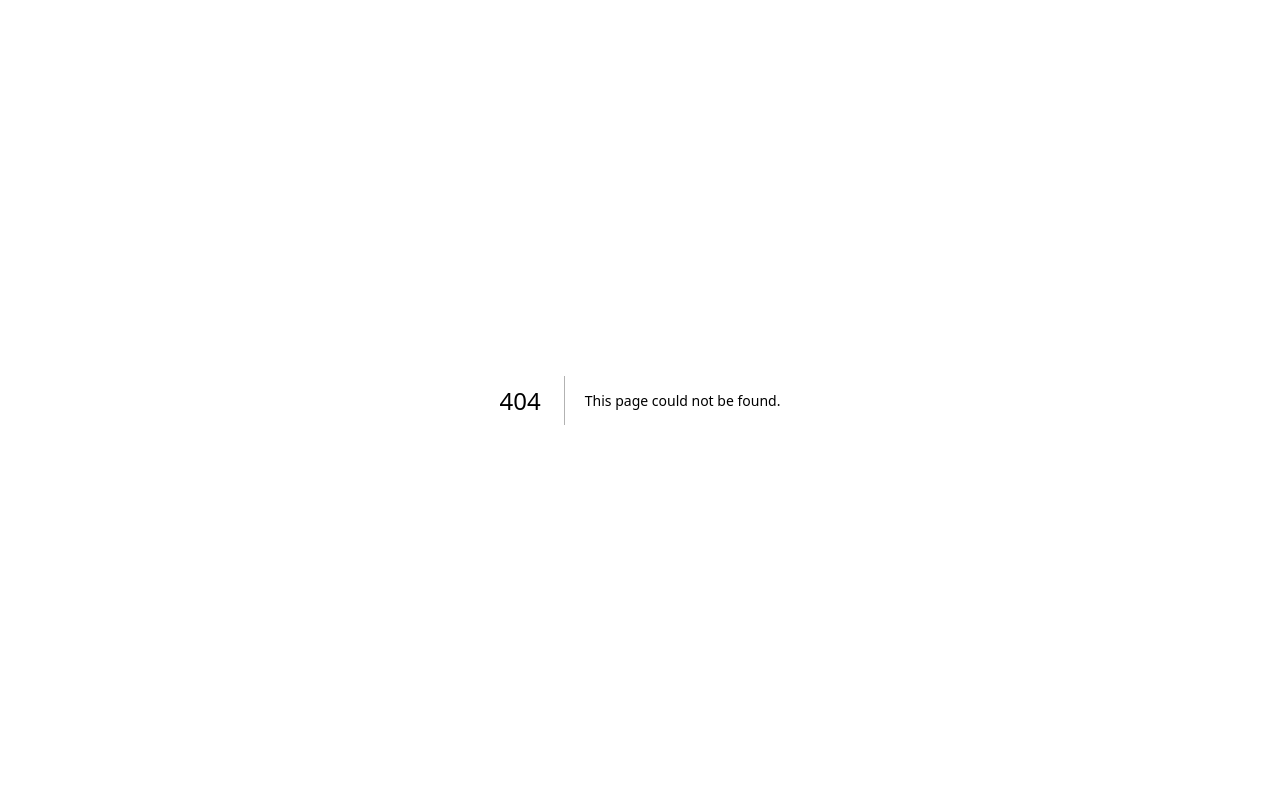
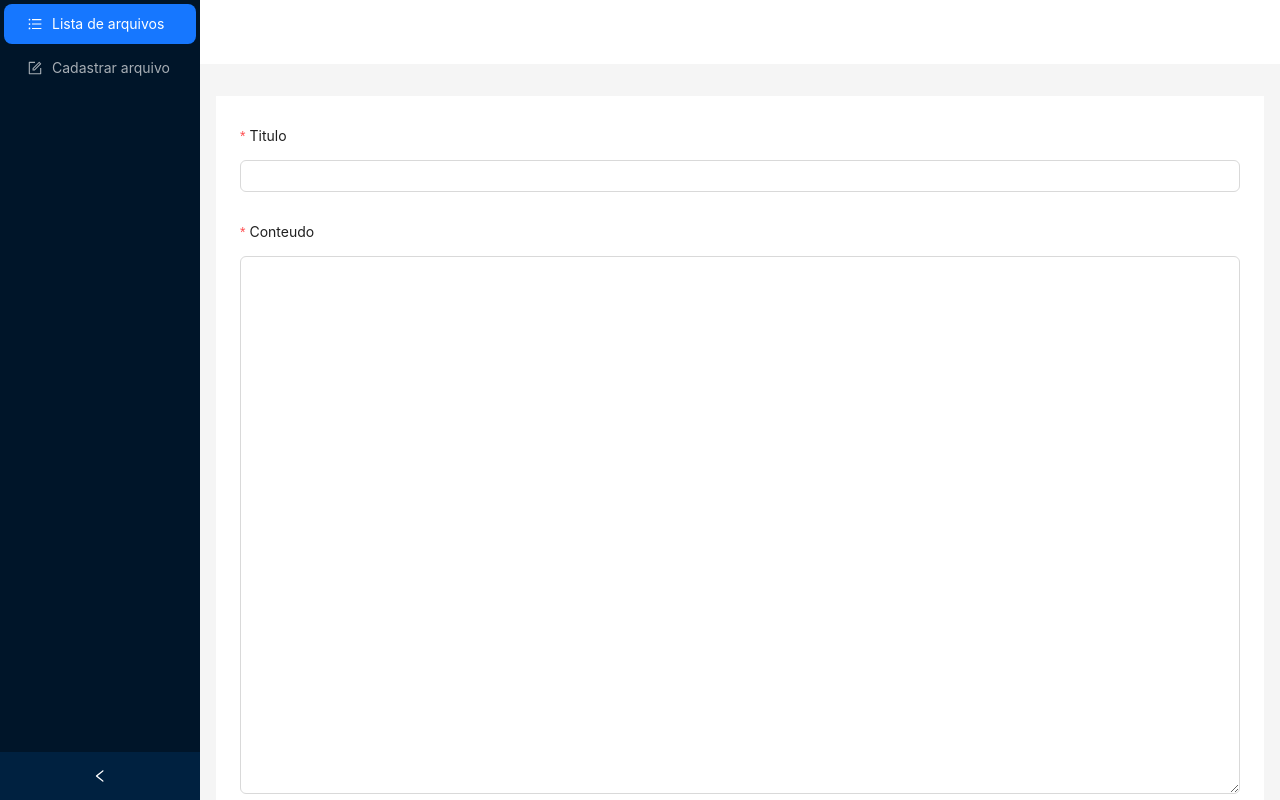
Before and after one commit to AndreFelipe97/google-doc-simulation, a Next.js app: page /file/add in a window 1280 px wide. Before the commit this address had no page. Shown: the top 800 px of the page. Built offline with nearby package versions, Linux system fonts and the light colour scheme.

Commit message:
feat: add better design

```diff
--- /dev/null
+++ b/src/components/_layout/breadcrumbs/index.tsx
@@ -0,0 +1,14 @@
+import BreadcrumbsProvider, { BreadcrumbsContext } from "@/contexts/breadcrumbs";
+import { Breadcrumb } from "antd";
+import { useContext } from "react";
+
+export function BreadcrumbsLayout() {
+  const { items } = useContext(BreadcrumbsContext)
+  return (
+    <Breadcrumb style={{ margin: '16px 0' }}>
+      {
+        items.map(item => <Breadcrumb.Item key={item}>{item}</Breadcrumb.Item>)
+      }
+    </Breadcrumb>
+  );
+}
--- /dev/null
+++ b/src/components/_layout/index.tsx
@@ -0,0 +1,88 @@
+import React, { ReactNode, useContext, useEffect, useState } from 'react';
+import {
+  FormOutlined,
+  UnorderedListOutlined,
+} from '@ant-design/icons';
+import { Breadcrumb, Layout, Menu, notification, theme } from 'antd';
+import { useRouter } from 'next/router';
+import { NotificationContext } from '@/contexts/notification';
+import { BreadcrumbsLayout } from './breadcrumbs';
+import BreadcrumbsProvider, { BreadcrumbsContext } from '@/contexts/breadcrumbs';
+import { TitlePageContext } from '@/contexts/PageTitle';
+
+const { Header, Content, Footer, Sider } = Layout;
+
+interface LayoutDefaultProps {
+  children: ReactNode;
+}
+
+export function LayoutDefault({ children }: LayoutDefaultProps) {
+  const [collapsed, setCollapsed] = useState(false);
+
+  const [api, contextHolder] = notification.useNotification();
+
+  const { state, message, description } = useContext(NotificationContext);
+  const { title } = useContext(TitlePageContext);
+
+  useEffect(() => {
+    api[state ? state : 'info']({
+      message: state ? message : 'Bem-vindo',
+      description: state ? description : '',
+    });
+  }, [api, description, message, state]);
+
+  const {
+    token: { colorBgContainer },
+  } = theme.useToken();
+
+  const router = useRouter();
+
+  const { setBreadcrumbsType } = useContext(BreadcrumbsContext)
+
+  return (
+    <Layout style={{ minHeight: '100vh' }}>
+      {contextHolder}
+      <Sider collapsible collapsed={collapsed} onCollapse={(value) => setCollapsed(value)} >
+        <div className="demo-logo-vertical" />
+        <Menu theme="dark" defaultSelectedKeys={['1']} mode="inline" items={[
+          {
+            key: '1',
+            icon: <UnorderedListOutlined />,
+            label: 'Lista de arquivos',
+            onClick: () => {
+              setBreadcrumbsType(['Lista de arquivos'])
+              router.push('/')
+            }
+          },
+          {
+            key: '2',
+            icon: <FormOutlined />,
+            label: 'Cadastrar arquivo',
+            onClick: () => {
+              setBreadcrumbsType(['Cadastrar arquivo'])
+              router.push('/file/add')
+            }
+          },
+        ]} />
+      </Sider>
+      <Layout>
+        <Header style={{
+          padding: '0 20px 0',
+          background: colorBgContainer,
+          fontSize: 20,
+          fontWeight: 'bold'
+        }}
+        >
+          {title}
+        </Header>
+        <Content style={{ margin: '0 16px' }}>
+          <BreadcrumbsLayout />
+          <div style={{ padding: 24, minHeight: 360, background: colorBgContainer }}>
+            {children}
+          </div>
+        </Content>
+        <Footer style={{ textAlign: 'center' }}>André ©2023</Footer>
+      </Layout>
+    </Layout>
+  );
+};
--- a/src/components/table/index.tsx
+++ b/src/components/table/index.tsx
@@ -16,8 +16,8 @@ export function Table() {
   const { data } = useSWR(`http://localhost:3000/api/files/`, fetcher);
 
   return (
-    <TableComponent dataSource={data}>
-      <Column title="Titulo" dataIndex="title" key="title" />
+    <TableAntd dataSource={data} pagination={false}>
+      <Column title="Titulo do arquivo" dataIndex="title" key="title" />
       <Column
         title="Action"
         key="action"
@@ -32,6 +32,6 @@ export function Table() {
           </Space>
         )}
       />
-    </TableComponent>
+    </TableAntd>
   );
 }
--- /dev/null
+++ b/src/contexts/PageTitle.tsx
@@ -0,0 +1,29 @@
+import { ReactNode, createContext, useEffect } from "react";
+import React, { useState } from "react";
+
+interface TitlePageContext {
+  title: string;
+  setTitlePage: (title: string) => void;
+}
+
+export const TitlePageContext = createContext({} as TitlePageContext);
+
+interface TitlePageProviderProps {
+  children: ReactNode;
+}
+
+function TitlePageProvider({ children }: TitlePageProviderProps) {
+  const [title, setTitle] = useState<string>('');
+
+  function setTitlePage(title: string) {
+    setTitle(title)
+  }
+
+  return (
+    <TitlePageContext.Provider value={{ title, setTitlePage }}>
+      {children}
+    </TitlePageContext.Provider>
+  );
+}
+
+export default TitlePageProvider;
--- /dev/null
+++ b/src/contexts/breadcrumbs.tsx
@@ -0,0 +1,29 @@
+import { ReactNode, createContext, useEffect } from "react";
+import React, { useState } from "react";
+
+interface BreadcrumbsContextType {
+  items: Array<string>;
+  setBreadcrumbsType: (items: Array<string>) => void;
+}
+
+export const BreadcrumbsContext = createContext({} as BreadcrumbsContextType);
+
+interface BreadcrumbsProviderProps {
+  children: ReactNode;
+}
+
+function BreadcrumbsProvider({ children }: BreadcrumbsProviderProps) {
+  const [items, setItems] = useState<Array<string>>([]);
+
+  function setBreadcrumbsType(items: Array<string>) {
+    setItems(items)
+  }
+
+  return (
+    <BreadcrumbsContext.Provider value={{ items, setBreadcrumbsType }}>
+      {children}
+    </BreadcrumbsContext.Provider>
+  );
+}
+
+export default BreadcrumbsProvider;
--- /dev/null
+++ b/src/contexts/notification.tsx
@@ -0,0 +1,47 @@
+import { ReactNode, createContext, useEffect } from "react";
+import React, { useState } from "react";
+
+type NotificationType = 'success' | 'error' | null;
+
+interface NotificationContextType {
+  state: NotificationType;
+  message: string;
+  description: string;
+  setNotificationType: (type: NotificationType) => void;
+}
+
+export const NotificationContext = createContext({} as NotificationContextType);
+
+interface NotificationProviderProps {
+  children: ReactNode;
+}
+
+function NotificationProvider({ children }: NotificationProviderProps) {
+  const [state, setState] = useState<NotificationType>(null);
+  const [message, setMessage] = useState<string>('');
+  const [description, setDescription] = useState<string>('');
+
+  function setNotificationType(type: NotificationType) {
+    setState(type)
+    switch (type) {
+      case 'success':
+        setMessage('Cadastrado com sucesso!');
+        setDescription('Seu arquivo foi cadastrado com sucesso!');
+        break;
+      case 'error':
+        setMessage('Não foi possível cadastrar!');
+        setDescription('Seu arquivo não foi cadastrado verifique se as informações estão corretas');
+        break;
+      default:
+        console.log('Error');
+    }
+  }
+
+  return (
+    <NotificationContext.Provider value={{ state, message, description, setNotificationType }}>
+      {children}
+    </NotificationContext.Provider>
+  );
+}
+
+export default NotificationProvider;
--- a/src/pages/_app.tsx
+++ b/src/pages/_app.tsx
@@ -1,8 +1,22 @@
+import { LayoutDefault } from '@/components/_layout';
+import TitlePageProvider from '@/contexts/PageTitle';
+import BreadcrumbsProvider from '@/contexts/breadcrumbs';
+import NotificationProvider from '@/contexts/notification';
 import { globalStyles } from '@/styles/global';
 import type { AppProps } from 'next/app'
 
 globalStyles();
 
 export default function App({ Component, pageProps }: AppProps) {
-  return <Component {...pageProps} />
+  return (
+    <NotificationProvider>
+      <BreadcrumbsProvider>
+        <TitlePageProvider>
+          <LayoutDefault>
+            <Component {...pageProps} />
+          </LayoutDefault>
+        </TitlePageProvider>
+      </BreadcrumbsProvider>
+    </NotificationProvider>
+  )
 }
--- /dev/null
+++ b/src/pages/file/add/index.tsx
@@ -0,0 +1,77 @@
+import { TitlePageContext } from "@/contexts/PageTitle";
+import { NotificationContext } from "@/contexts/notification";
+import { api } from "@/lib/axios";
+import { Button, Form, Input, Row } from "antd";
+import { useRouter } from "next/router";
+import { useContext, useEffect } from "react";
+
+export default function Add() {
+  const router = useRouter();
+
+  const { setNotificationType } = useContext(NotificationContext);
+  const { setTitlePage } = useContext(TitlePageContext);
+
+  useEffect(() => {
+    setTitlePage('');
+  }, []);
+
+  const onFinish = async (values: any) => {
+    try {
+      await api.post("/files", values);
+      setNotificationType('success');
+      router.push('/')
+    } catch (e) {
+      setNotificationType('error');
+      console.log(e);
+    }
+  };
+
+  const onFinishFailed = (errorInfo: any) => {
+    console.log("Failed:", errorInfo);
+  };
+
+  type FieldType = {
+    title: string;
+    content: string;
+  };
+
+  return (
+    <Form
+      name="basic"
+      labelCol={{ span: 24 }}
+      wrapperCol={{ span: 24 }}
+      initialValues={{ remember: true }}
+      onFinish={onFinish}
+      onFinishFailed={onFinishFailed}
+      autoComplete="off"
+    >
+      <Form.Item<FieldType>
+        label="Titulo"
+        name="title"
+        rules={[
+          { required: true, message: "Digite um titulo para o arquivo" },
+        ]}
+      >
+        <Input />
+      </Form.Item>
+
+      <Form.Item<FieldType>
+        label="Conteudo"
+        name="content"
+        rules={[
+          { required: true, message: "Por favor digite um conteudo!" },
+        ]}
+      >
+        <Input.TextArea rows={24} />
+      </Form.Item>
+
+      <Row justify="end">
+        <Form.Item wrapperCol={{ flex: 'auto' }}>
+          <Button type="primary" htmlType="submit">
+            Salvar
+          </Button>
+        </Form.Item>
+      </Row>
+    </Form>
+  )
+}
```
Also changed, not shown: src/pages/file/edit/[id].tsx (+21 -23 lines), src/pages/index.tsx (+10 -12 lines).
